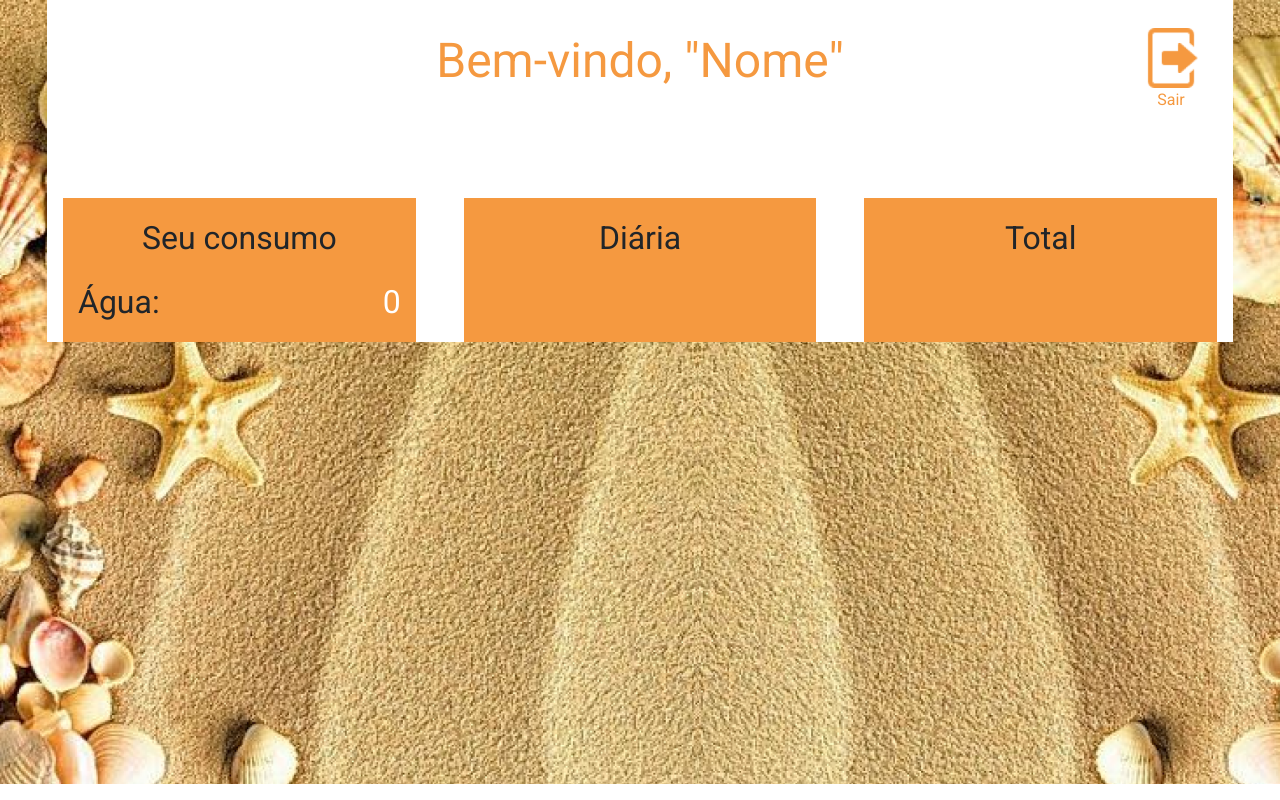
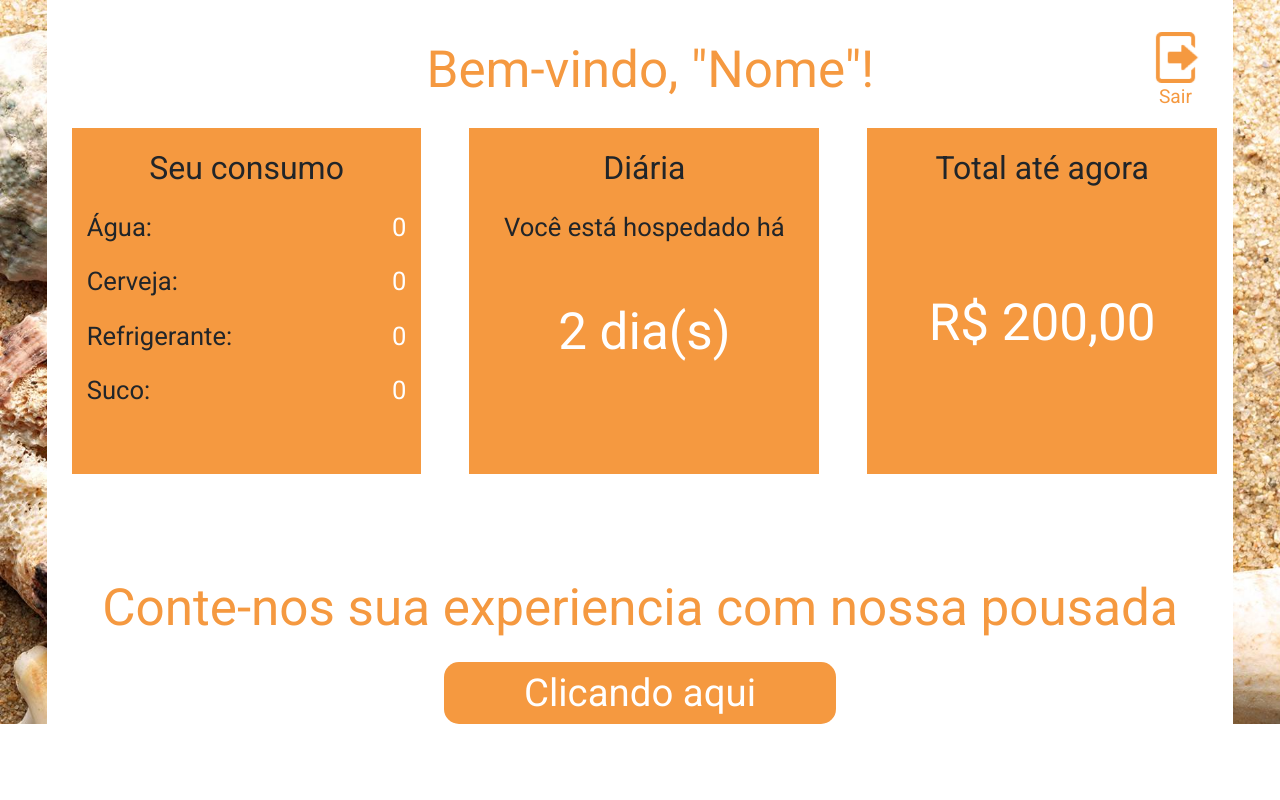
Before and after one commit to caamarante/PF, a PHP site: page / in a window 1280 px wide. Run offline with PHP 8.4, Linux system fonts and the light colour scheme.

Commit message:
Add files via upload

```diff
--- /dev/null
+++ b/PF/css/responsive.css
@@ -0,0 +1,5 @@
+@media (max-width:768px){
+    .fundo-laranja{
+        margin: 1rem 0!important;
+    }
+}
--- a/PF/css/style.css
+++ b/PF/css/style.css
@@ -6,11 +6,11 @@ body{
 }
 
 #pagina-dono{
-    background-image: url("../img/fundo.png");
+    background-image: url("../img/planodefundo.jpeg");
     background-size: cover;
     background-repeat: no-repeat;
-    width: 100vw;
-    height: 98vh;
+    width: 100%;
+    height: 100%;
 }
 
 .fundo-branco{
@@ -19,10 +19,12 @@ body{
 }
 
 .saudacao{
-    text-align: center;
+    position: relative;
     color: #F59940;
     padding-top: 2rem;
-    font-size: 3rem;
+    font-size: 4vw;
+    float: left;
+    left: 32%;
 }
 
 .botao-sair{
@@ -31,12 +33,16 @@ body{
     margin-right: 2rem;
     text-align: center;
     color: #F59940;
-    top: -70px;
+    padding-top: 2rem;
 }
 
 .imagem-sair{
     position: relative;
-    width: 60px;
+    width: 4vw;
+}
+
+.nome-sair{
+    font-size: 1.5vw;
 }
 
 #cor-laranja{
@@ -56,14 +62,43 @@ body{
 
 .letra-colunas{
     text-align: center;
-    font-size: 2rem;
+    font-size: 2.5vw;
 }
 
 .itens-conluna{
-    font-size: 2rem;
+    font-size: 2vw;
 }
 
 .quantidades-itens{
     float: right;
     color: white;
 }
+
+#dias-hospedagem{
+    color: white;
+    font-size: 4vw;
+}
+
+#total-hospedagem{
+    color: white;
+    font-size: 4vw;
+    position: relative;
+    top: 13%;
+}
+
+#letra-link-comentario{
+    color: #F59940;
+    font-size: 4vw;
+}
+
+#botao-comentario{
+    background-color: #F59940;
+    padding: 2px 5rem;
+    border: none;
+    border-radius: 15px;
+    font-size: 3vw;
+}
+
+#botao-comentario:hover{
+    background-color: #C9762C;
+}
--- a/PF/index.html
+++ b/PF/index.html
@@ -7,30 +7,46 @@
     <title>Marés do Caribe</title>
     <link rel="stylesheet" href="css/bootstrap.min.css">
     <link rel="stylesheet" href="css/style.css">
+    <link rel="stylesheet" href="css/responsive.css">
 </head>
 <body>
     <section id="pagina-dono">
         <div class="container-fluid">
             <div class="fundo-branco">
-                    <h1 class="saudacao">Bem-vindo, "Nome"</h1>
+                    <p class="saudacao">Bem-vindo, "Nome"!</p>
                     <div class="botao-sair">
                         <a href="" id="cor-laranja">
                             <img src="img/sair.png" class="imagem-sair">
-                            <p>Sair</p>
+                            <p class="nome-sair">Sair</p>
                         </a>
                     </div>
                     <div class="row colunas">
-                        <div class="col-sm-12 col-md fundo-laranja ml-3">
+                        <div class="com-sm-1 com-md-0"><p class="text-white">a</p></div>
+                        <div class="col-sm-10 col-md ml-3 pb-5 fundo-laranja">
                             <p class="letra-colunas mt-3">Seu consumo</p>
                             <p class="itens-conluna">Água: <span class="quantidades-itens">0</span></p>
+                            <p class="itens-conluna">Cerveja: <span class="quantidades-itens">0</span></p>
+                            <p class="itens-conluna">Refrigerante: <span class="quantidades-itens">0</span></p>
+                            <p class="itens-conluna">Suco: <span class="quantidades-itens">0</span></p>
                         </div>
-                        <div class="col-sm-12 col-md fundo-laranja ml-5">
+                        <div class="com-sm-1 com-md-0"></div>
+                        <div class="com-sm-1 com-md-0"></div>
+                        <div class="col-sm-10 col-md fundo-laranja ml-5">
                             <p class="letra-colunas mt-3">Diária</p>
+                            <p class="itens-conluna text-center">Você está hospedado há</p>
+                            <p class="text-center mt-5" id="dias-hospedagem">2 dia(s)</p>
                         </div>
-                        <div class="col-sm-12 col-md fundo-laranja ml-5 mr-3">
-                            <p class="letra-colunas mt-3">Total</p>
+                        <div class="com-sm-1 com-md-0"></div>
+                        <div class="com-sm-1 com-md-0"></div>
+                        <div class="col-sm-10 col-md fundo-laranja ml-5 mr-3">
+                            <p class="letra-colunas mt-3">Total até agora</p>
+                            <p class="text-center mt-5" id="total-hospedagem">R$ 200,00</p>
                         </div>
-
+                        <div class="com-sm-1 com-md-0"></div>
+                    </div>
+                    <div class="text-center">
+                        <p id="letra-link-comentario">Conte-nos sua experiencia com nossa pousada</p>
+                        <button id="botao-comentario"><a class="text-white text-decoration-none" href="">Clicando aqui</a> </button>
                     </div>
             </div>
         </div>
```
Also changed, not shown: PF/img/planodefundo.jpeg (added).
